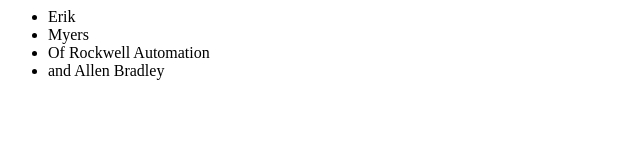
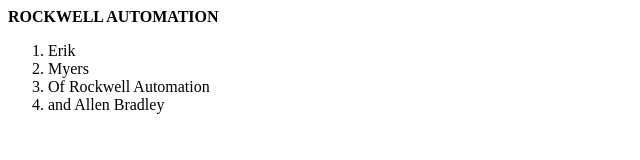
Before and after one commit to emyersrockwell/NewGitTest, a plain HTML site: page index.html in a window 1280 px wide. Shown: the whole page, without its empty margins (0-640 px from the left). Drawn offline with Linux system fonts and the light colour scheme.

Commit message:
added heading

```diff
--- a/index.html
+++ b/index.html
@@ -1,13 +1,18 @@
 <html>
 	<body>
+<div>
+<head>
+<b>ROCKWELL AUTOMATION</b>
+</head>
+</div>
 
 		<div>
-			<ul>
+			<ol>
 				<LI>Erik</LI>
 				<LI>Myers</LI>
 				<LI>Of Rockwell Automation</LI>
 				<LI>and Allen Bradley</LI>
-			</ul>
+			</ol>
 		</div>
 	</body>
 </html>
```
